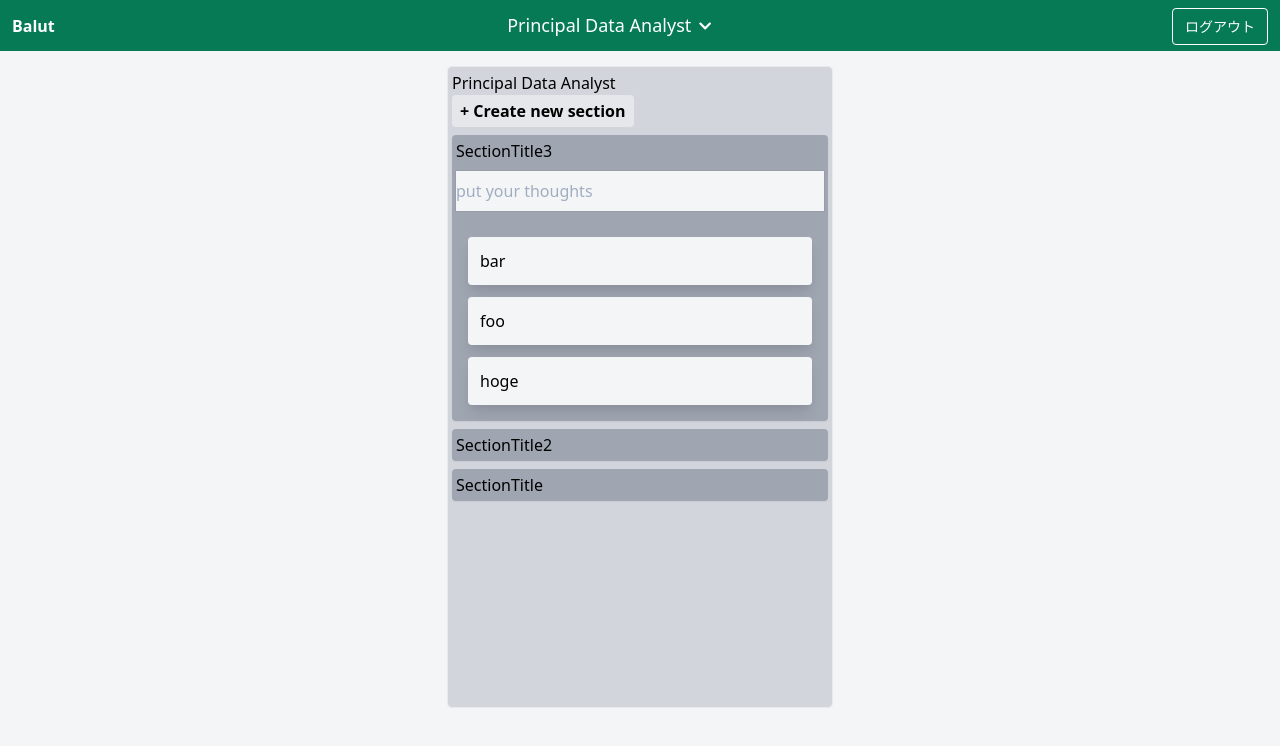
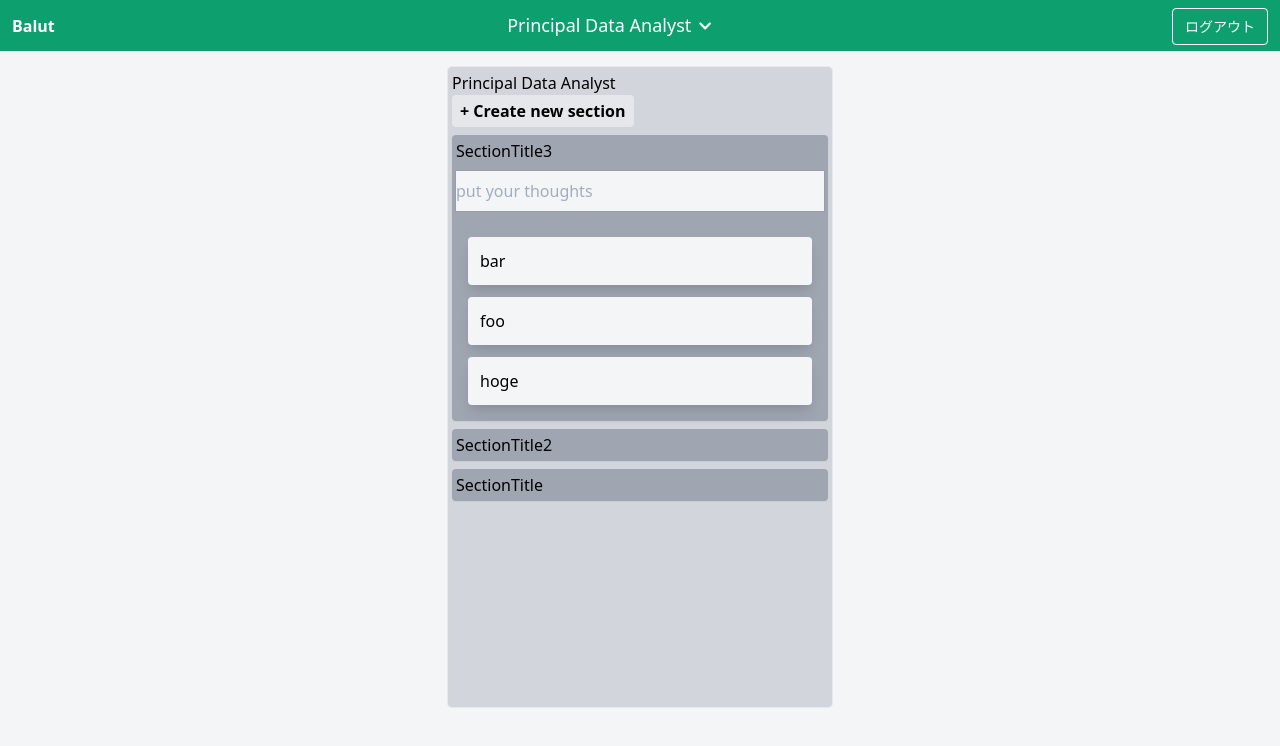
Before and after one commit to annenpolka/Balut, a Vue app in the folder webapp/: page / in a window 1280 px wide. Shown: the top 746 px of the page. Built offline with nearby package versions, Linux system fonts and the light colour scheme.

Commit message:
chore:配色修正

```diff
--- a/webapp/src/components/AppDropdown.vue
+++ b/webapp/src/components/AppDropdown.vue
@@ -4,7 +4,7 @@
       <li
         :key="thing.id"
         v-if="thing.selected"
-        class="p-2 text-green-600"
+        class="p-2 text-green-500"
         @click="onClick(thing.id)"
       >
         {{ thing.title }}
--- a/webapp/src/components/BookListHeader.vue
+++ b/webapp/src/components/BookListHeader.vue
@@ -1,6 +1,6 @@
 <template>
   <nav
-    class="sticky top-0 flex items-center justify-between p-3 bg-green-600 select-none"
+    class="sticky top-0 flex items-center justify-between p-3 bg-green-500 select-none"
   >
     <div class="mr-6 font-semibold text-white">
       <span class="">Balut</span>
```
